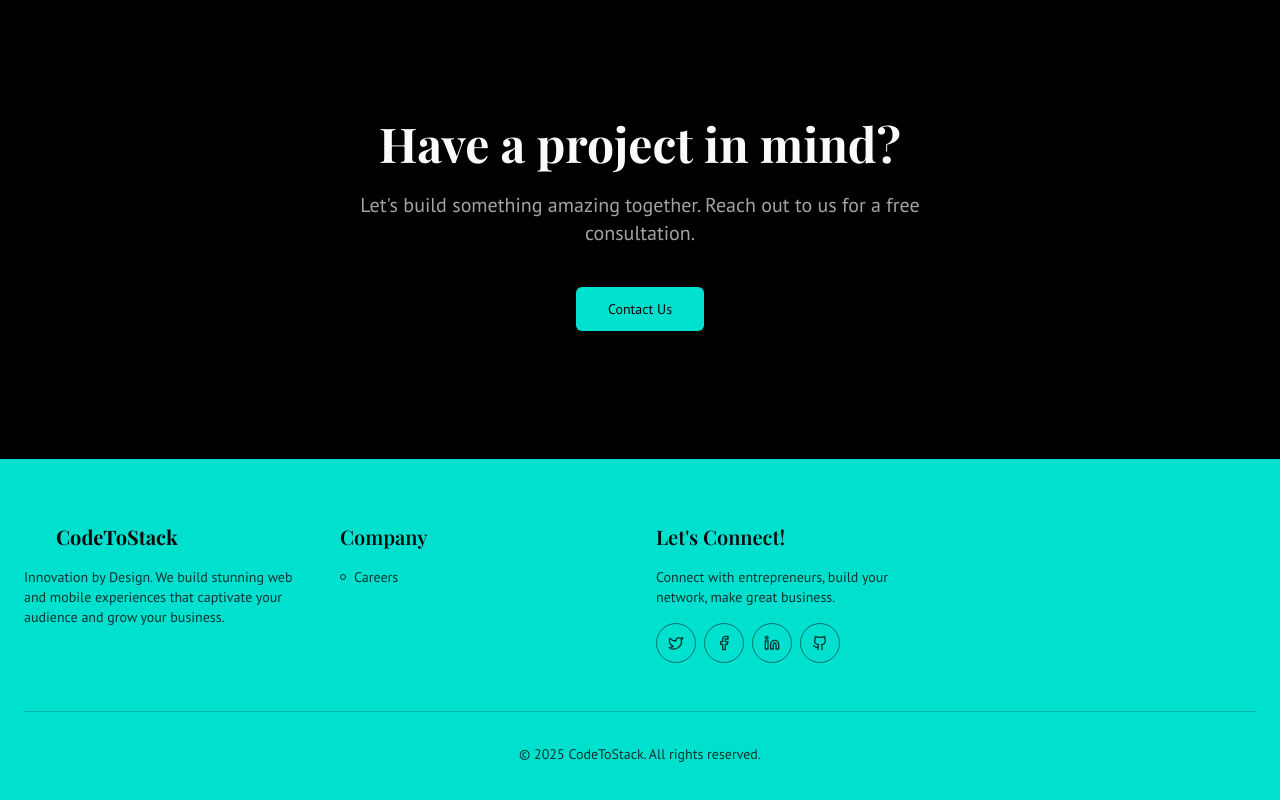
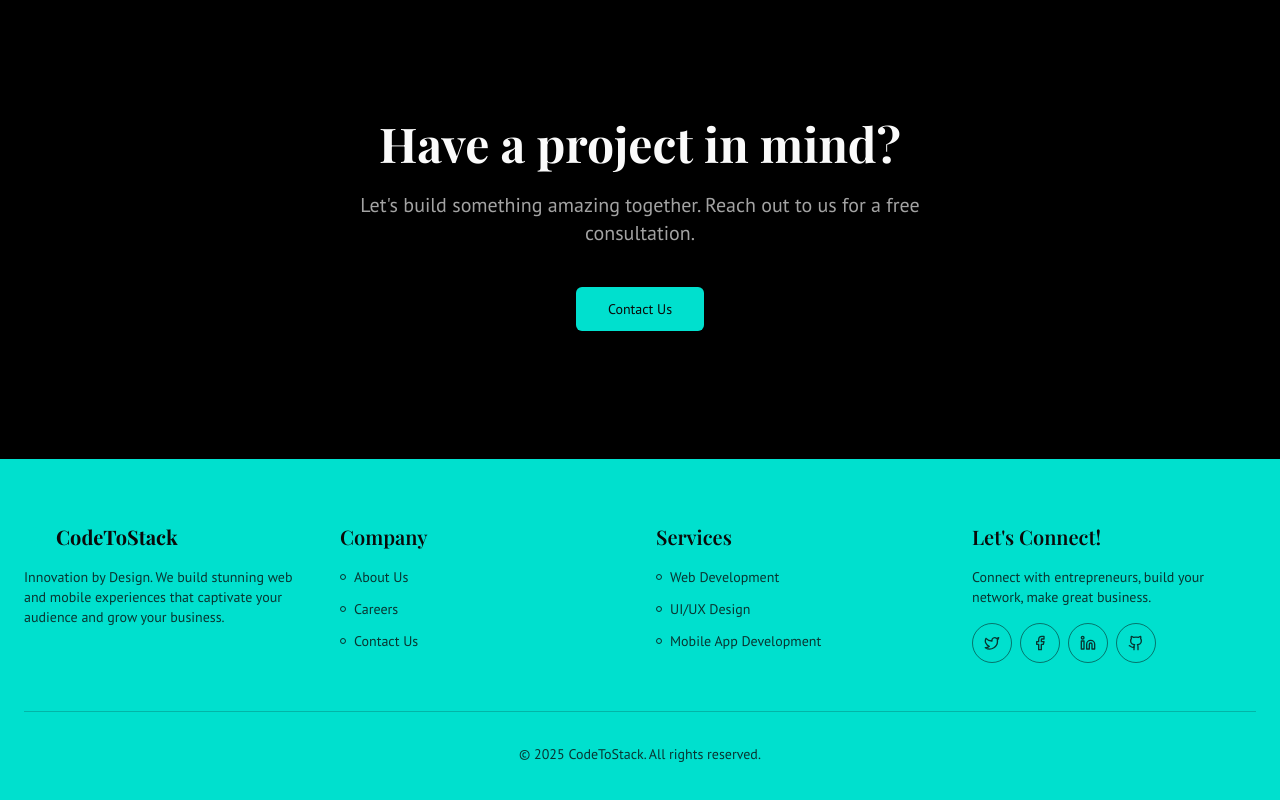
Before and after one commit to zobi404/coretostack, a Next.js app: page / in a window 1280 px wide. Shown: the part 3973-4773 px from the top of the page. Built offline with nearby package versions, Linux system fonts and the light colour scheme; a web font is replaced by a local one.

Commit message:
footer will contain all the links

```diff
--- a/src/components/layout/Footer.tsx
+++ b/src/components/layout/Footer.tsx
@@ -4,7 +4,15 @@ import { Button } from '@/components/ui/button';
 import { Twitter, Linkedin, Github, Facebook } from 'lucide-react';
 
 const companyLinks = [
+    { href: "/about", label: "About Us" },
     { href: "/careers", label: "Careers" },
+    { href: "/contact", label: "Contact Us" },
+];
+
+const serviceLinks = [
+    { href: "/services", label: "Web Development" },
+    { href: "/services", label: "UI/UX Design" },
+    { href: "/services", label: "Mobile App Development" },
 ];
 
 export default function Footer() {
@@ -22,8 +30,19 @@ export default function Footer() {
             <h3 className="font-headline font-semibold text-xl">Company</h3>
             <nav className="mt-4 flex flex-col space-y-3">
               {companyLinks.map(link => (
-                <Link key={link.label} href={link.href} className="text-sm text-primary-foreground/80 hover:text-primary-foreground transition-colors flex items-center gap-2">
+                <Link key={link.href} href={link.href} className="text-sm text-primary-foreground/80 hover:text-primary-foreground transition-colors flex items-center gap-2">
                    <span className="w-1.5 h-1.5 rounded-full border border-primary-foreground/80 block"></span>
+                  {link.label}
+                </Link>
+              ))}
+            </nav>
+          </div>
+           <div>
+            <h3 className="font-headline font-semibold text-xl">Services</h3>
+            <nav className="mt-4 flex flex-col space-y-3">
+               {serviceLinks.map(link => (
+                <Link key={`${link.href}-${link.label}`} href={link.href} className="text-sm text-primary-foreground/80 hover:text-primary-foreground transition-colors flex items-center gap-2">
+                  <span className="w-1.5 h-1.5 rounded-full border border-primary-foreground/80 block"></span>
                   {link.label}
                 </Link>
               ))}
```
